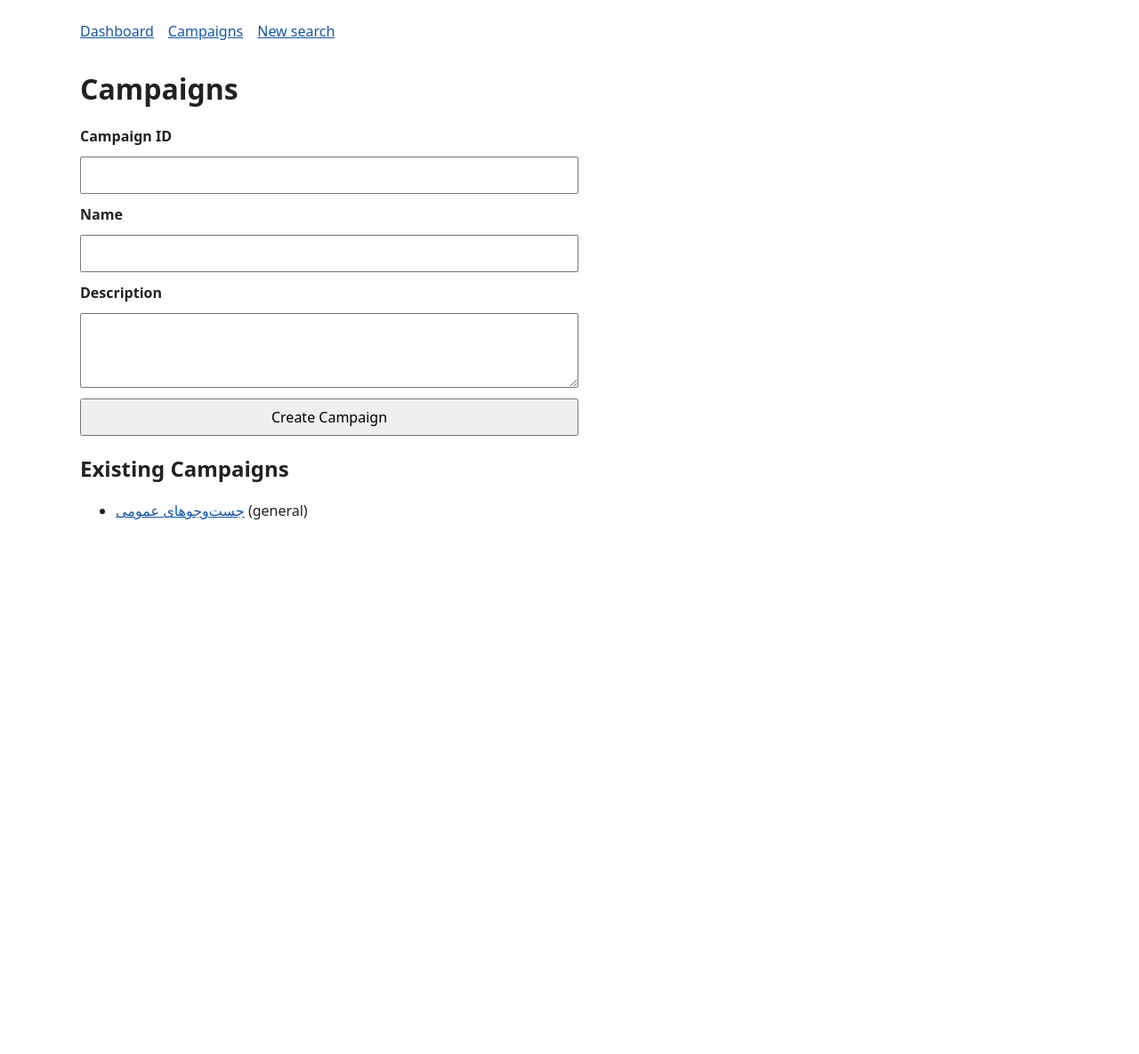
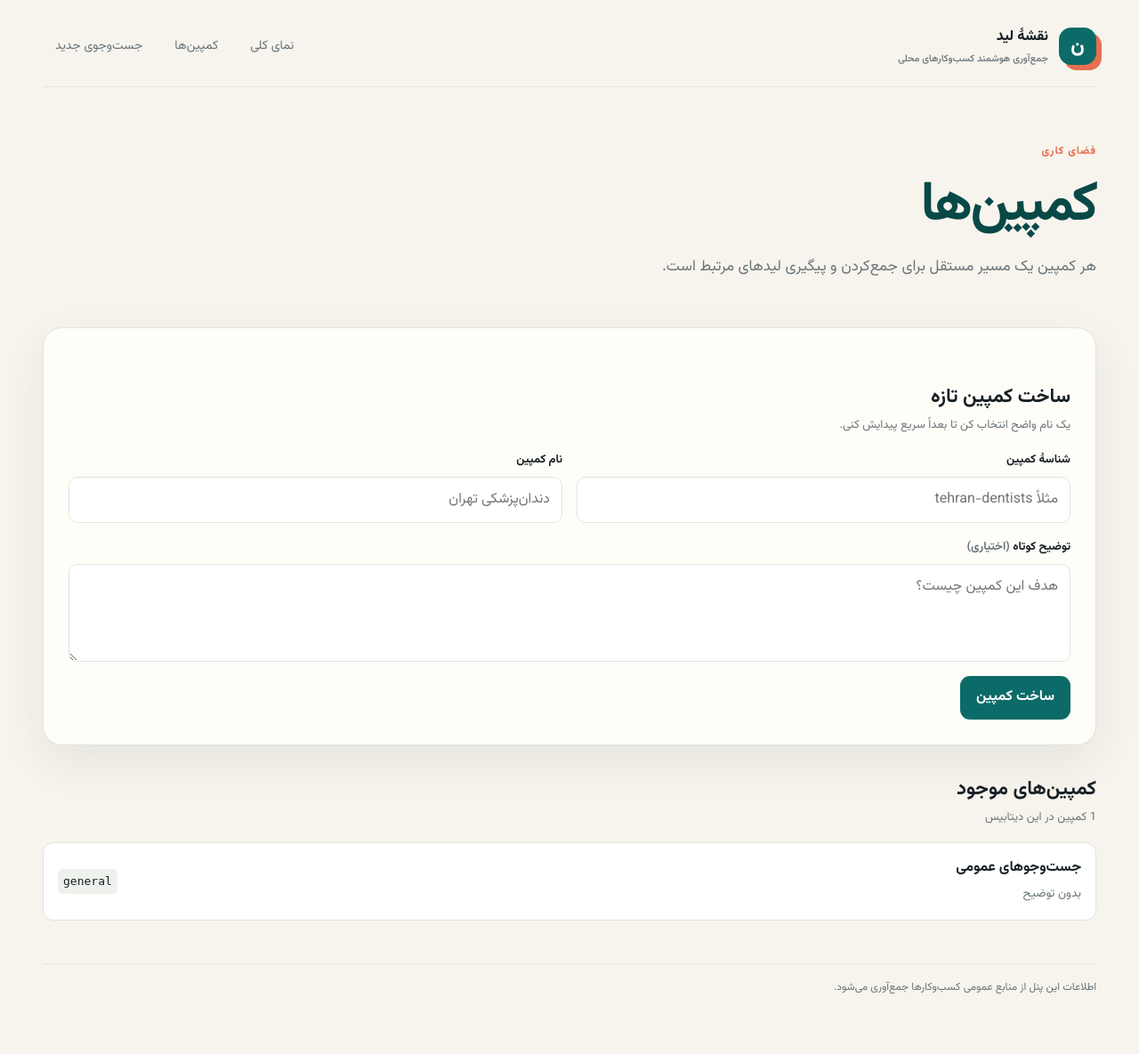
Before and after one commit to Pourya-Rezaei/Lead_Generation_Agents, a FastAPI app: page /campaigns in a window 1280 px wide. Shown: the whole page at 89% size. Before the commit the page ends 584 px from the top, so only its background shows below. Run offline with FastAPI, Linux system fonts and the light colour scheme; data comes from the database, SQL or seed files in the repository; some web fonts are replaced.

Commit message:
style: redesign web UI in Persian

```diff
--- a/src/web/app.py
+++ b/src/web/app.py
@@ -1,4 +1,5 @@
 from fastapi import FastAPI
+from fastapi.staticfiles import StaticFiles
 from fastapi.templating import Jinja2Templates
 
 from ..config import Settings
@@ -17,7 +18,8 @@ def create_app(
     resolved_service = service or SearchLeadsService(
         resolved_settings, store=resolved_store
     )
-    app = FastAPI(title="Local Lead Generation")
+    app = FastAPI(title="جمع‌آور لید محلی")
+    app.mount("/static", StaticFiles(directory="static"), name="static")
     app.state.settings = resolved_settings
     app.state.store = resolved_store
     app.state.service = resolved_service
--- a/templates/base.html
+++ b/templates/base.html
@@ -1,33 +1,29 @@
 <!doctype html>
-<html lang="en">
+<html lang="fa" dir="rtl">
 <head>
   <meta charset="utf-8">
   <meta name="viewport" content="width=device-width, initial-scale=1">
-  <title>{% block title %}Local Lead Generation{% endblock %}</title>
-  <style>
-    body { font-family: system-ui, sans-serif; margin: 0 auto; max-width: 1100px; padding: 1.5rem; color: #202124; }
-    nav { display: flex; gap: 1rem; margin-bottom: 2rem; }
-    nav a, a { color: #1457a6; }
-    form { display: grid; gap: .75rem; max-width: 35rem; }
-    label { font-weight: 600; }
-    input, textarea, select, button { font: inherit; padding: .5rem; }
-    button { cursor: pointer; }
-    table { border-collapse: collapse; width: 100%; margin-top: 1rem; }
-    th, td { border: 1px solid #d5d8dc; padding: .5rem; text-align: left; vertical-align: top; }
-    .notice { background: #eef6ff; border-left: 4px solid #1457a6; padding: .75rem; }
-    .error { background: #fff0f0; border-left: 4px solid #b42318; padding: .75rem; }
-    .cards { display: flex; flex-wrap: wrap; gap: 1rem; }
-    .card { border: 1px solid #d5d8dc; padding: 1rem; min-width: 10rem; }
-  </style>
+  <meta name="description" content="مدیریت و جمع‌آوری لیدهای کسب‌وکارهای محلی">
+  <title>{% block title %}نقشهٔ لید{% endblock %}</title>
+  <link rel="stylesheet" href="{{ url_for('static', path='styles.css') }}">
 </head>
 <body>
-  <nav aria-label="Main navigation">
-    <a href="/">Dashboard</a>
-    <a href="/campaigns">Campaigns</a>
-    <a href="/search">New search</a>
-  </nav>
-  {% if message %}<p class="notice">{{ message }}</p>{% endif %}
-  {% if error %}<p class="error" role="alert">{{ error }}</p>{% endif %}
-  {% block content %}{% endblock %}
+  <div class="shell">
+    <header class="topbar">
+      <a class="brand" href="/">
+        <span class="brand-mark">ن</span>
+        <span>نقشهٔ لید<small>جمع‌آوری هوشمند کسب‌وکارهای محلی</small></span>
+      </a>
+      <nav class="nav" aria-label="منوی اصلی">
+        <a href="/">نمای کلی</a>
+        <a href="/campaigns">کمپین‌ها</a>
+        <a href="/search">جست‌وجوی جدید</a>
+      </nav>
+    </header>
+    {% if message %}<p class="notice">{{ message }}</p>{% endif %}
+    {% if error %}<p class="error" role="alert">{{ error }}</p>{% endif %}
+    {% block content %}{% endblock %}
+    <footer class="footer">اطلاعات این پنل از منابع عمومی کسب‌وکارها جمع‌آوری می‌شود.</footer>
+  </div>
 </body>
 </html>
--- a/templates/campaigns.html
+++ b/templates/campaigns.html
@@ -1,22 +1,19 @@
 {% extends "base.html" %}
-{% block title %}Campaigns · Local Lead Generation{% endblock %}
+{% block title %}کمپین‌ها · نقشهٔ لید{% endblock %}
 {% block content %}
-<h1>Campaigns</h1>
-<form method="post" action="/campaigns">
-  <label for="campaign_id">Campaign ID</label>
-  <input id="campaign_id" name="campaign_id" required>
-  <label for="name">Name</label>
-  <input id="name" name="name" required>
-  <label for="description">Description</label>
-  <textarea id="description" name="description" rows="3"></textarea>
-  <button type="submit">Create Campaign</button>
-</form>
-<h2>Existing Campaigns</h2>
-<ul>
-{% for campaign in campaigns %}
-  <li><a href="/campaigns/{{ campaign.campaign_id }}">{{ campaign.name }}</a> ({{ campaign.campaign_id }})</li>
-{% else %}
-  <li>No Campaigns yet.</li>
-{% endfor %}
+<section class="hero"><span class="eyebrow">فضای کاری</span><h1>کمپین‌ها</h1><p>هر کمپین یک مسیر مستقل برای جمع‌کردن و پیگیری لیدهای مرتبط است.</p></section>
+<div class="panel">
+  <div class="section-head"><div><h2>ساخت کمپین تازه</h2><p>یک نام واضح انتخاب کن تا بعداً سریع پیدایش کنی.</p></div></div>
+  <form method="post" action="/campaigns" class="form-grid">
+    <div class="field"><label for="campaign_id">شناسهٔ کمپین</label><input id="campaign_id" name="campaign_id" placeholder="مثلاً tehran-dentists" required></div>
+    <div class="field"><label for="name">نام کمپین</label><input id="name" name="name" placeholder="دندان‌پزشکی تهران" required></div>
+    <div class="field full"><label for="description">توضیح کوتاه <span class="muted">(اختیاری)</span></label><textarea id="description" name="description" rows="3" placeholder="هدف این کمپین چیست؟"></textarea></div>
+    <div><button class="btn" type="submit">ساخت کمپین</button></div>
+  </form>
+</div>
+<section class="section-head"><div><h2>کمپین‌های موجود</h2><p>{{ campaigns|length }} کمپین در این دیتابیس</p></div></section>
+<ul class="list">
+{% for campaign in campaigns %}<li><a href="/campaigns/{{ campaign.campaign_id }}"><span><strong>{{ campaign.name }}</strong><br><small class="muted">{{ campaign.description or 'بدون توضیح' }}</small></span><code>{{ campaign.campaign_id }}</code></a></li>
+{% else %}<li class="card">هنوز کمپینی ساخته نشده است.</li>{% endfor %}
 </ul>
 {% endblock %}
```
Also changed, not shown: templates/campaign_detail.html (+11 -21 lines), templates/dashboard.html (+16 -10 lines), templates/search.html (+12 -18 lines), static/styles.css (added).
